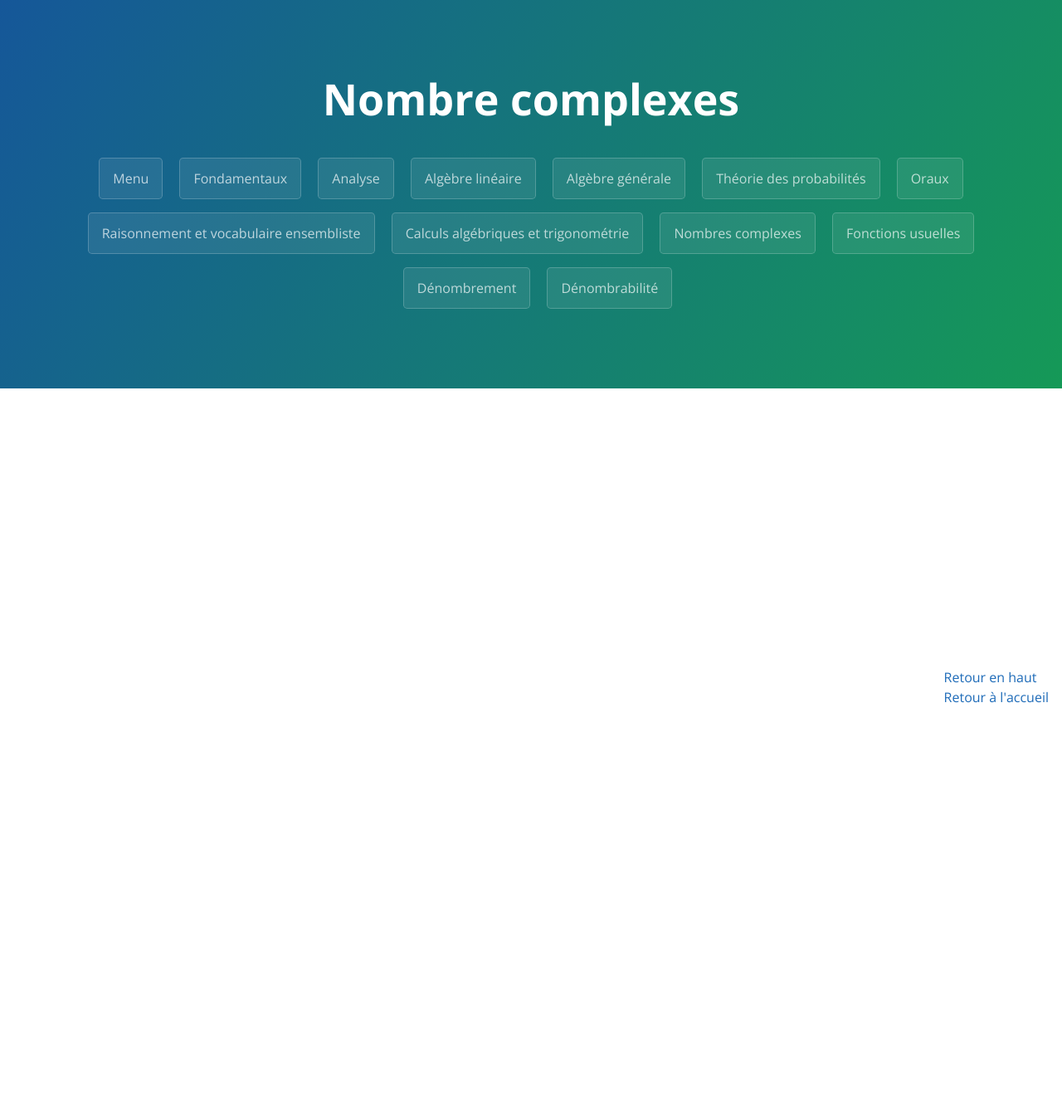
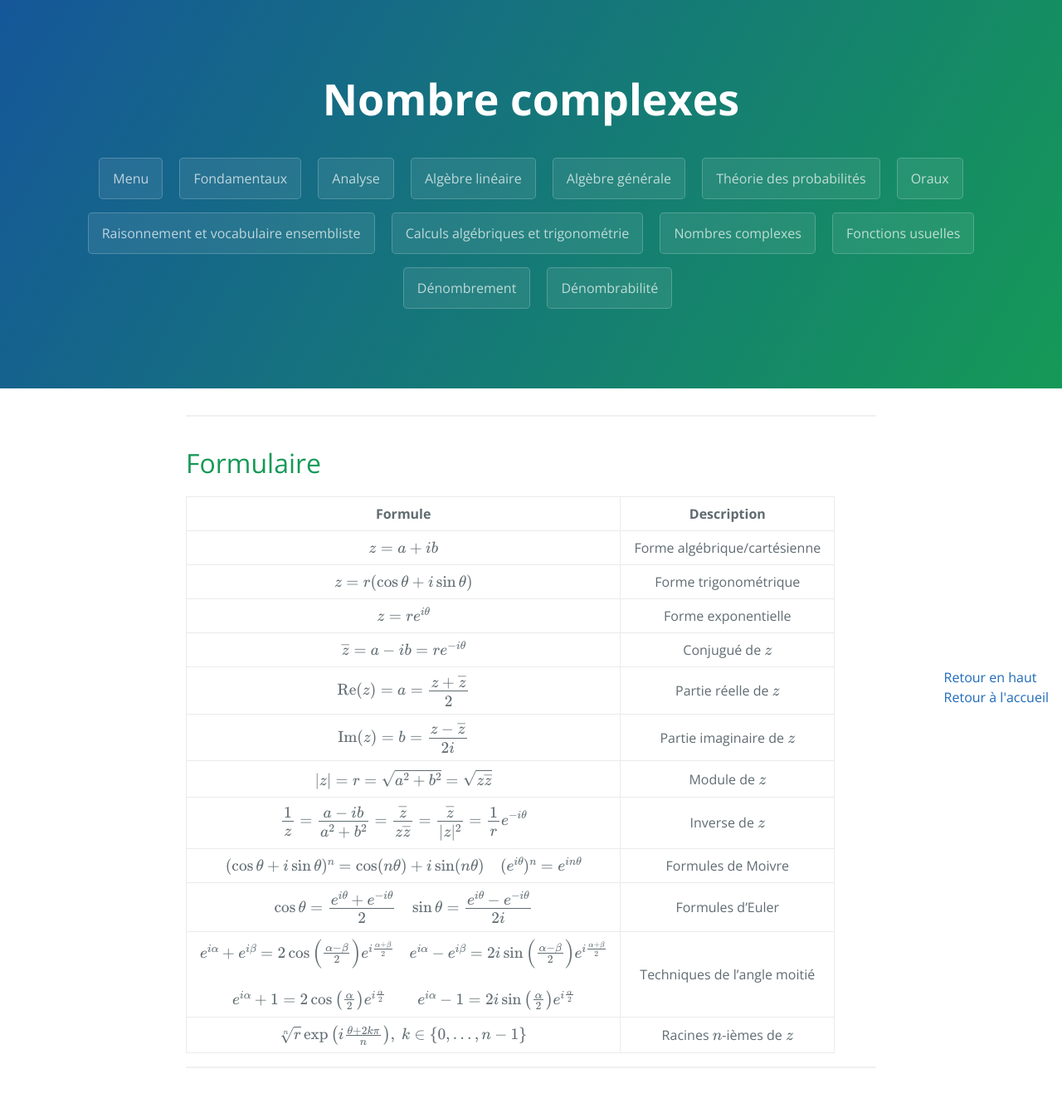
Before and after one commit to WingVee/wingvee.github.io, a Jekyll site: the page built from _pages/nombres-complexes.md, in a window 1280 px wide. Shown: the whole page at 83% size. Built offline with Jekyll 4.4.1, drawn with Linux system fonts in a browser that asks for light colours; formulas are drawn with MathJax 3; the repository's description, which GitHub fills in, is left out; before the commit the page ends 900 px from its top, so only the background shows below that.

Commit message:
nombres-complexes#formulaire

```diff
--- a/_pages/nombres-complexes.md
+++ b/_pages/nombres-complexes.md
@@ -5,3 +5,24 @@ permalink: nombres-complexes
 redirect_from:
     - nombre-complexe
 ---
+
+---
+
+<h1 id="formulaire">Formulaire</h1>
+
+| Formule | Description |
+|:-------:|:-----------:|
+| $z = a + ib$ | Forme algébrique/cartésienne |
+| $z = r(\cos\theta + i\sin\theta)$ | Forme trigonométrique |
+| $z = re^{i\theta}$ | Forme exponentielle |
+| $\overline{z} = a - ib = re^{-i\theta}$ | Conjugué de $z$ |
+| $\displaystyle\operatorname{Re}(z) = a = \frac{z + \overline{z}}{2}$ | Partie réelle de $z$ |
+| $\displaystyle\operatorname{Im}(z) = b = \frac{z - \overline{z}}{2i}$ | Partie imaginaire de $z$ |
+| $\vert z\vert = r = \sqrt{a^2 + b^2} = \sqrt{z\overline{z}}$ | Module de $z$ |
+| $\displaystyle\frac{1}{z} = \frac{a - ib}{a^2 + b^2} = \frac{\overline{z}}{z\overline{z}} = \frac{\overline{z}}{\vert z\vert^2} = \frac{1}{r}e^{-i\theta}$ | Inverse de $z$ |
+| $(\cos\theta + i\sin\theta)^n = \cos(n\theta) + i\sin(n\theta)\quad (e^{i\theta})^n = e^{in\theta}$ | Formules de Moivre |
+| $\displaystyle\cos\theta = \frac{e^{i\theta} + e^{-i\theta}}{2} \quad \sin\theta = \frac{e^{i\theta} - e^{-i\theta}}{2i}$ | Formules d'Euler |
+| $e^{i\alpha}+e^{i\beta} = 2\cos\left(\frac{\alpha-\beta}{2}\right)e^{i\frac{\alpha+\beta}{2}} \quad e^{i\alpha}-e^{i\beta} = 2i\sin\left(\frac{\alpha-\beta}{2}\right)e^{i\frac{\alpha+\beta}{2}}$<br><br>$e^{i\alpha}+1 = 2\cos\left(\frac{\alpha}{2}\right)e^{i\frac{\alpha}{2}} \qquad e^{i\alpha}-1 = 2i\sin\left(\frac{\alpha}{2}\right)e^{i\frac{\alpha}{2}}$ | Techniques de l'angle moitié |
+| $\sqrt[n]{r}\exp\left(i\frac{\theta + 2k\pi}{n}\right),\  k\in\\{0,\ldots,n-1\\}$ | Racines $n$-ièmes de $z$ |
+
+---
```
